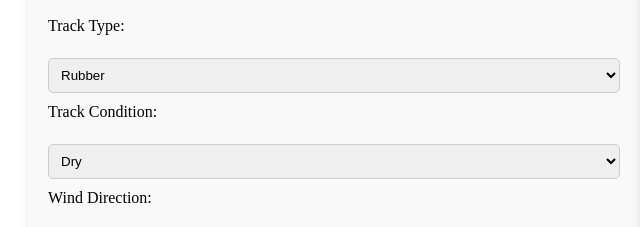
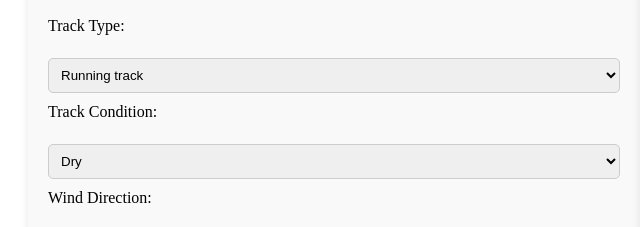
Before and after one commit to NuclearReactor314/TrackModel, a plain HTML site: page index.html in a window 1280 px wide. Shown: the part 453-680 px from the top of the page, 0-640 px from the left. Drawn offline with Linux system fonts and the light colour scheme; a script that the page names is missing.

Commit message:
Update index.html

```diff
--- a/index.html
+++ b/index.html
@@ -17,8 +17,8 @@
                 <!-- 跑道数据控制 -->
                 <label for="track-type">Track Type:</label><br>
                 <select id="track-type">
-                    <option value="rubber">Rubber</option><br>
-                    <option value="dirt">Dirt</option><br>
+                    <option value="running">Running track</option><br>
+                    <option value="dirt">Dirt track</option><br>
                 </select><br>
                 <label for="track-condition">Track Condition:</label><br>
                 <select id="track-condition">
```
